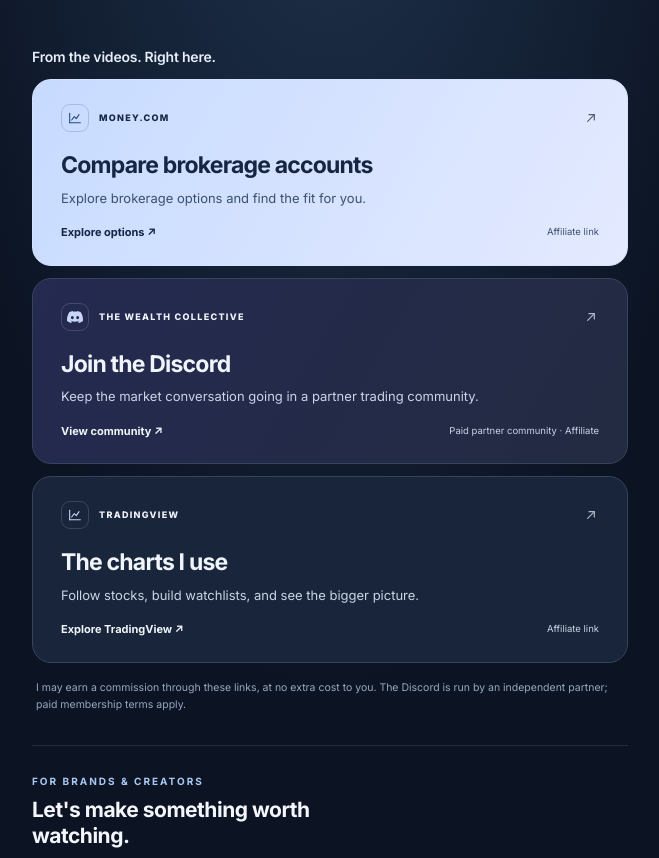
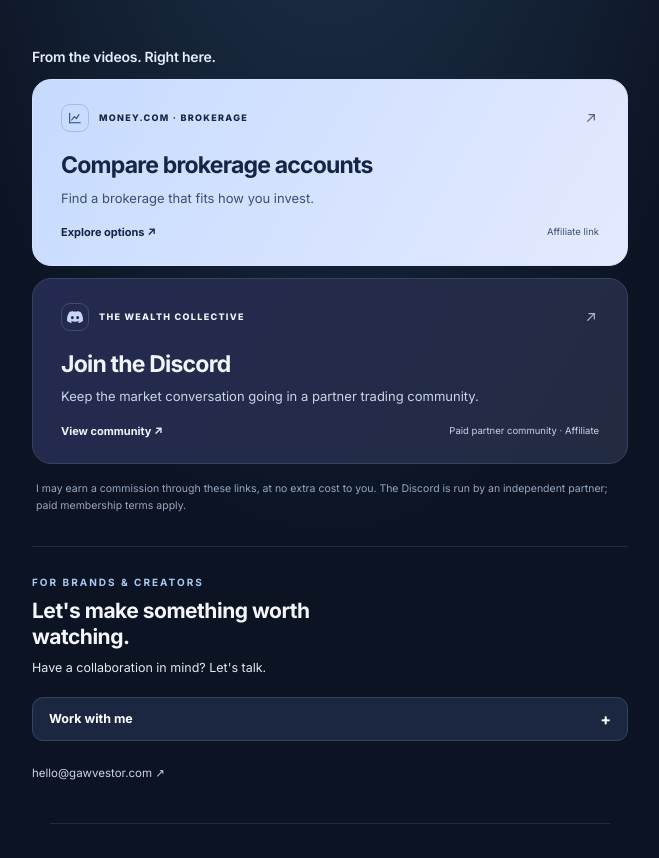
Before and after one commit to gawvestor-jpg/gawvestor-site, a React (Vite) app: page / in a window 1280 px wide. Shown: the part 378-1236 px from the top of the page, without its empty margins (310-969 px from the left). Built offline with nearby package versions, Linux system fonts and the light colour scheme.

Commit message:
Remove TradingView link card and relabel brokerage card
Co-Authored-By: Claude Opus 5.5 <noreply@anthropic.com>
Claude-Session: https://claude.ai/code/session_01QvrFEDXLP1G45S7vvTv1nJ

```diff
--- a/src/config/content.ts
+++ b/src/config/content.ts
@@ -87,7 +87,7 @@ export const LEGAL = {
     'Content on this site and associated social media is for educational and entertainment purposes only and does not constitute financial, investment, tax, or legal advice.',
     'Viewers should consult a licensed professional before making investment decisions.',
     'Any stocks, companies, or investments mentioned are not recommendations to buy or sell.',
-    'Some links on this site (such as TradingView) are affiliate links. Brandon Gaw may earn a commission if you sign up through them, at no extra cost to you.',
+    'Some links on this site (such as Money.com offers) are affiliate links. Brandon Gaw may earn a commission if you sign up through them, at no extra cost to you.',
   ],
   privacy: [
     {
--- a/src/pages/Home.tsx
+++ b/src/pages/Home.tsx
@@ -7,9 +7,9 @@ import headshot from '../assets/headshot.jpg'
 
 const LINKS = [
   {
-    source: 'Money.com',
+    source: 'Money.com · Brokerage',
     title: 'Compare brokerage accounts',
-    body: 'Explore brokerage options and find the fit for you.',
+    body: 'Find a brokerage that fits how you invest.',
     cta: 'Explore options',
     note: 'Affiliate link',
     href: 'https://secure.money.com/pr/q43d3ae1ac80',
@@ -25,16 +25,6 @@ const LINKS = [
     href: 'https://discord.gg/dHwmR6Ktw2',
     variant: 'violet',
     Icon: DiscordIcon,
-  },
-  {
-    source: 'TradingView',
-    title: 'The charts I use',
-    body: 'Follow stocks, build watchlists, and see the bigger picture.',
-    cta: 'Explore TradingView',
-    note: 'Affiliate link',
-    href: 'https://www.tradingview.com/?aff_id=168754',
-    variant: 'dark',
-    Icon: ChartIcon,
   },
 ] as const
 
```
